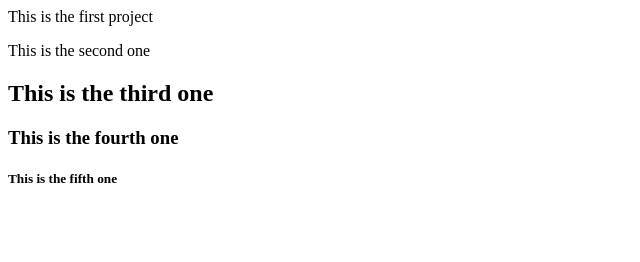
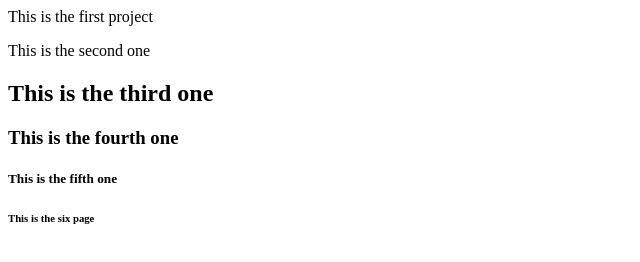
Before and after one commit to IshanRoka/first, a plain HTML site: page index.html in a window 1280 px wide. Shown: the full height of the page, 0-640 px from the left. Drawn offline with Linux system fonts and the light colour scheme.

Commit message:
this is the six page

```diff
--- a/index.html
+++ b/index.html
@@ -11,5 +11,6 @@
     <h2>This is the third one</h2>
     <h3>This is the fourth one</h3>
     <h5>This is the fifth one</h5>
+    <h6>This is the six page</h6>
 </body>
 </html>
```
